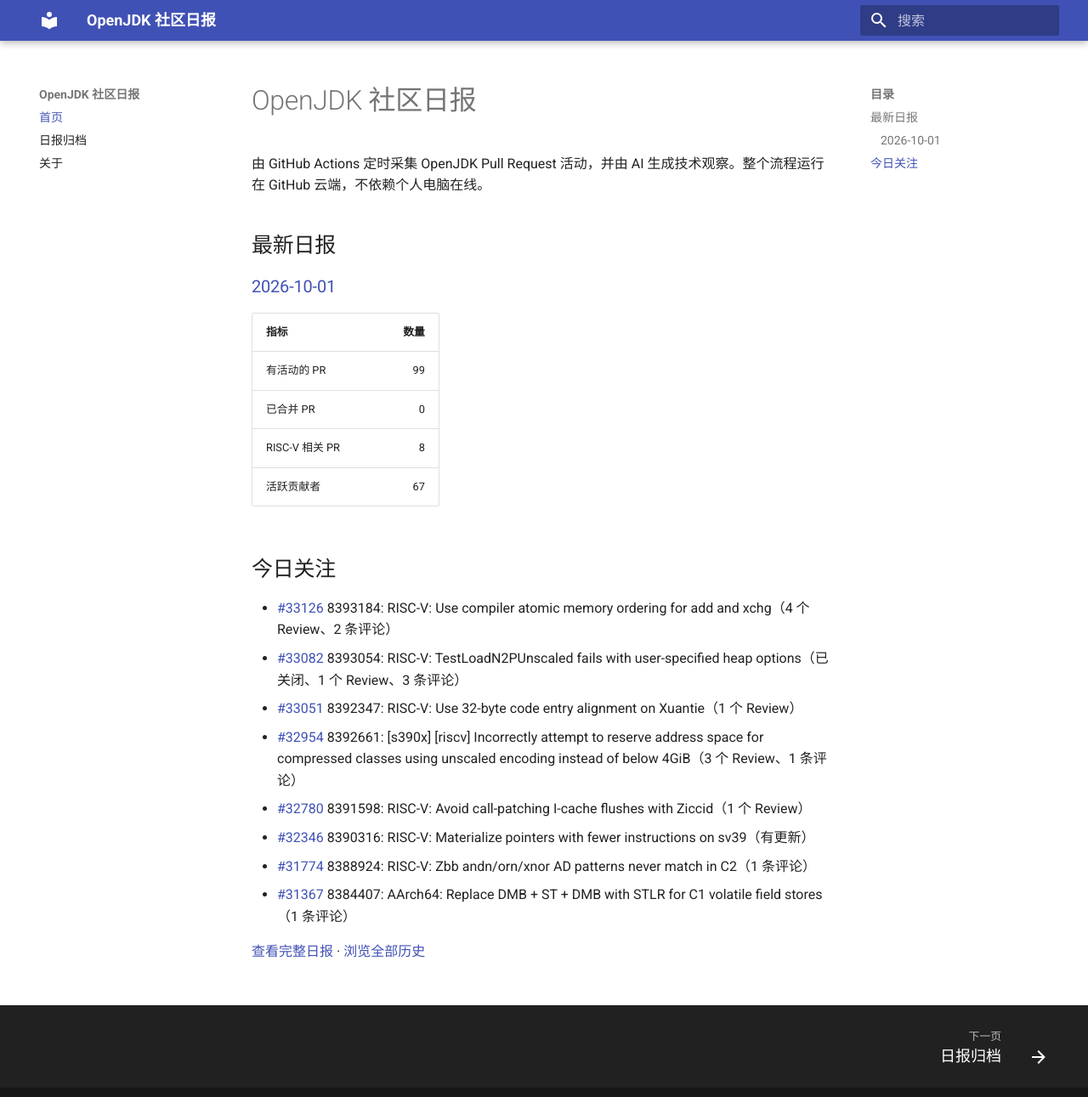
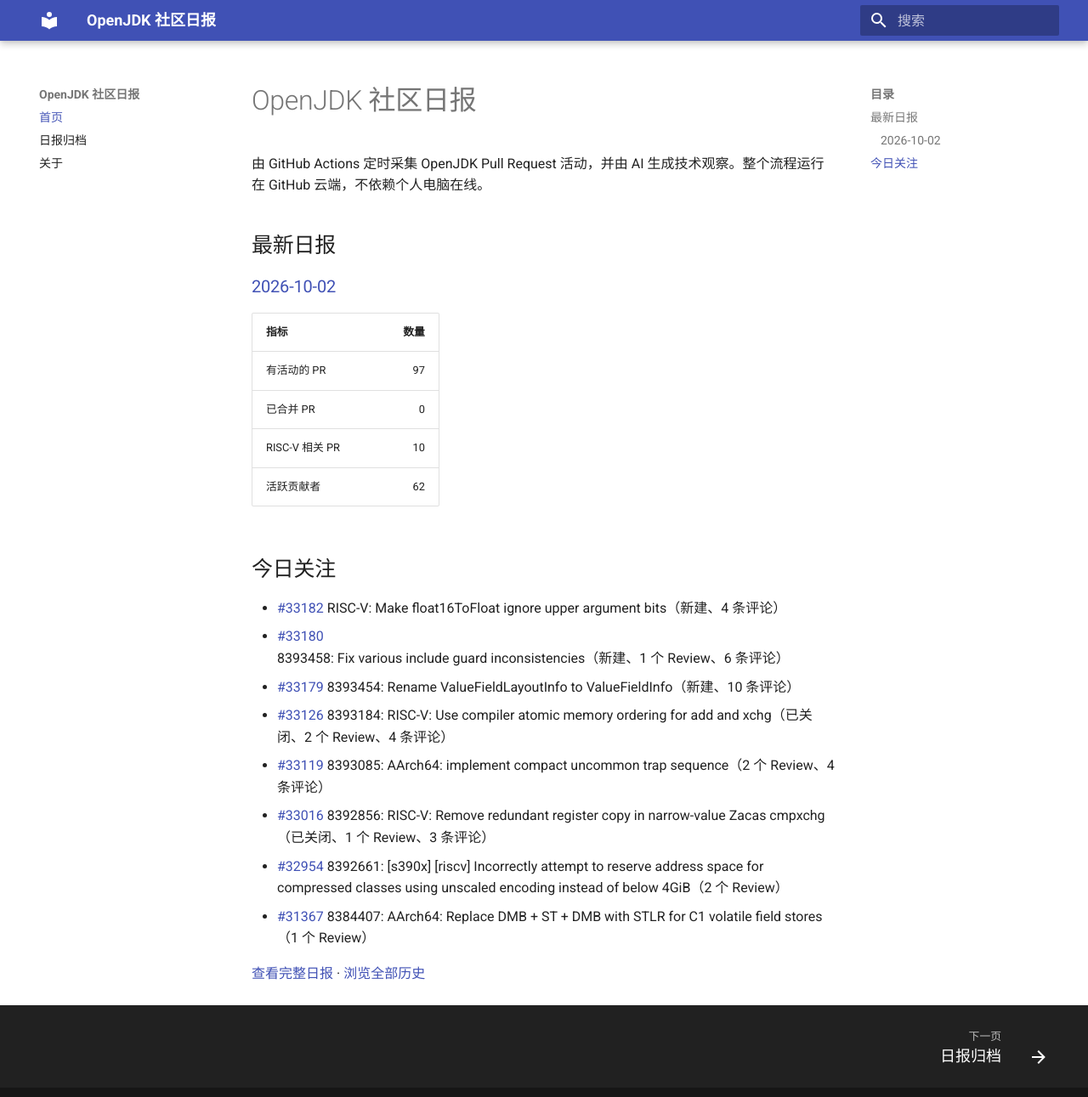
Before and after one commit to DingliZhang/openjdk-daily, an MkDocs documentation site: the page built from docs/index.md, in a window 1280 px wide and 1304 px high. Shown: the top 1291 px of the window at 85% size. Built offline with MkDocs 1.6.1 and Material for MkDocs 9.7.7, drawn with Linux system fonts in a browser that asks for light colours.

Commit message:
report: add OpenJDK daily report

```diff
--- a/docs/index.md
+++ b/docs/index.md
@@ -4,24 +4,24 @@
 
 ## 最新日报
 
-### [2026-10-01](reports/2026/2026-10-01.md)
+### [2026-10-02](reports/2026/2026-10-02.md)
 
 | 指标 | 数量 |
 |---|---:|
-| 有活动的 PR | 99 |
+| 有活动的 PR | 97 |
 | 已合并 PR | 0 |
-| RISC-V 相关 PR | 8 |
-| 活跃贡献者 | 67 |
+| RISC-V 相关 PR | 10 |
+| 活跃贡献者 | 62 |
 
 ## 今日关注
 
-- [#33126](https://github.com/openjdk/jdk/pull/33126) 8393184: RISC-V: Use compiler atomic memory ordering for add and xchg（4 个 Review、2 条评论）
-- [#33082](https://github.com/openjdk/jdk/pull/33082) 8393054: RISC-V: TestLoadN2PUnscaled fails with user-specified heap options（已关闭、1 个 Review、3 条评论）
-- [#33051](https://github.com/openjdk/jdk/pull/33051) 8392347: RISC-V: Use 32-byte code entry alignment on Xuantie（1 个 Review）
-- [#32954](https://github.com/openjdk/jdk/pull/32954) 8392661: [s390x] [riscv] Incorrectly attempt to reserve address space for compressed classes using unscaled encoding instead of below 4GiB（3 个 Review、1 条评论）
-- [#32780](https://github.com/openjdk/jdk/pull/32780) 8391598: RISC-V: Avoid call-patching I-cache flushes with Ziccid（1 个 Review）
-- [#32346](https://github.com/openjdk/jdk/pull/32346) 8390316: RISC-V: Materialize pointers with fewer instructions on sv39（有更新）
-- [#31774](https://github.com/openjdk/jdk/pull/31774) 8388924: RISC-V: Zbb andn/orn/xnor AD patterns never match in C2（1 条评论）
-- [#31367](https://github.com/openjdk/jdk/pull/31367) 8384407: AArch64: Replace DMB + ST + DMB with STLR for C1 volatile field stores（1 条评论）
+- [#33182](https://github.com/openjdk/jdk/pull/33182) RISC-V: Make float16ToFloat ignore upper argument bits（新建、4 条评论）
+- [#33180](https://github.com/openjdk/jdk/pull/33180) 8393458: Fix various include guard inconsistencies（新建、1 个 Review、6 条评论）
+- [#33179](https://github.com/openjdk/jdk/pull/33179) 8393454: Rename ValueFieldLayoutInfo to ValueFieldInfo（新建、10 条评论）
+- [#33126](https://github.com/openjdk/jdk/pull/33126) 8393184: RISC-V: Use compiler atomic memory ordering for add and xchg（已关闭、2 个 Review、4 条评论）
+- [#33119](https://github.com/openjdk/jdk/pull/33119) 8393085: AArch64: implement compact uncommon trap sequence（2 个 Review、4 条评论）
+- [#33016](https://github.com/openjdk/jdk/pull/33016) 8392856: RISC-V: Remove redundant register copy in narrow-value Zacas cmpxchg（已关闭、1 个 Review、3 条评论）
+- [#32954](https://github.com/openjdk/jdk/pull/32954) 8392661: [s390x] [riscv] Incorrectly attempt to reserve address space for compressed classes using unscaled encoding instead of below 4GiB（2 个 Review）
+- [#31367](https://github.com/openjdk/jdk/pull/31367) 8384407: AArch64: Replace DMB + ST + DMB with STLR for C1 volatile field stores（1 个 Review）
 
-[查看完整日报](reports/2026/2026-10-01.md) · [浏览全部历史](reports/index.md)
+[查看完整日报](reports/2026/2026-10-02.md) · [浏览全部历史](reports/index.md)
```
Also changed, not shown: docs/reports/2026/2026-10-02.md (added, +220 -0 lines), docs/reports/index.md (+2 -1 lines), 2 other files.
